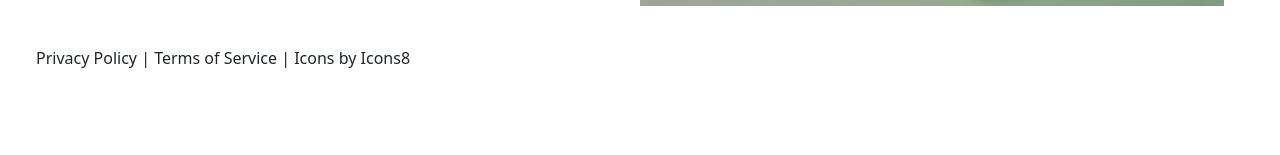
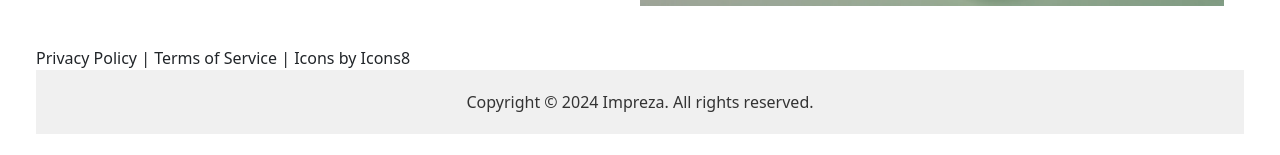
Before and after one commit to adrianacodes/impreza-front-end-for-comp-2, a React (Vite) app: page / in a window 1280 px wide. Shown: the part 2470-2625 px from the top of the page. Before the commit the page ends 2564 px from the top, so only its background shows below. Built offline with nearby package versions, Linux system fonts and the light colour scheme.

Commit message:
footer update withought ballerina

```diff
--- a/src/App.tsx
+++ b/src/App.tsx
@@ -10,6 +10,7 @@ import ContactPage from "../src/pages/ContactPage.tsx";
 import HowToBuy from "../src/pages/HowToBuy.tsx";
 import NotFoundPage from "../src/pages/NotFoundPage";
 import { BrowserRouter as Router, Routes, Route } from "react-router-dom";
+
 
 function App() {
   return (
--- /dev/null
+++ b/src/components/Footer.tsx
@@ -0,0 +1,21 @@
+import React from 'react';
+
+const Footer: React.FC = () => {
+    const currentYear = new Date().getFullYear(); // Get the current year
+
+    return (
+        <footer style={footerStyle}>
+            <p>Copyright © {currentYear} Impreza. All rights reserved.</p>
+        </footer>
+    );
+};
+
+// Optional: Inline CSS for footer styling
+const footerStyle: React.CSSProperties = {
+    textAlign: 'center',
+    padding: '20px',
+    backgroundColor: '#f0f0f0',
+    color: '#333',
+};
+
+export default Footer;
--- a/src/pages/HomePage.tsx
+++ b/src/pages/HomePage.tsx
@@ -1,6 +1,8 @@
 import Header from "../components/Header";
 import { Carousel } from "react-bootstrap";
 import "../App.css";
+import Footer from "../components/Footer"; // Ensure the path is correct based on your project structure
+
 
 const homePage = () => {
   return (
@@ -302,8 +304,10 @@ const homePage = () => {
           <a target="_blank" href="https://icons8.com">
             Icons8
           </a>
+          <Footer></Footer>
         </div>
       </footer>
+
     </>
   );
 };
```
